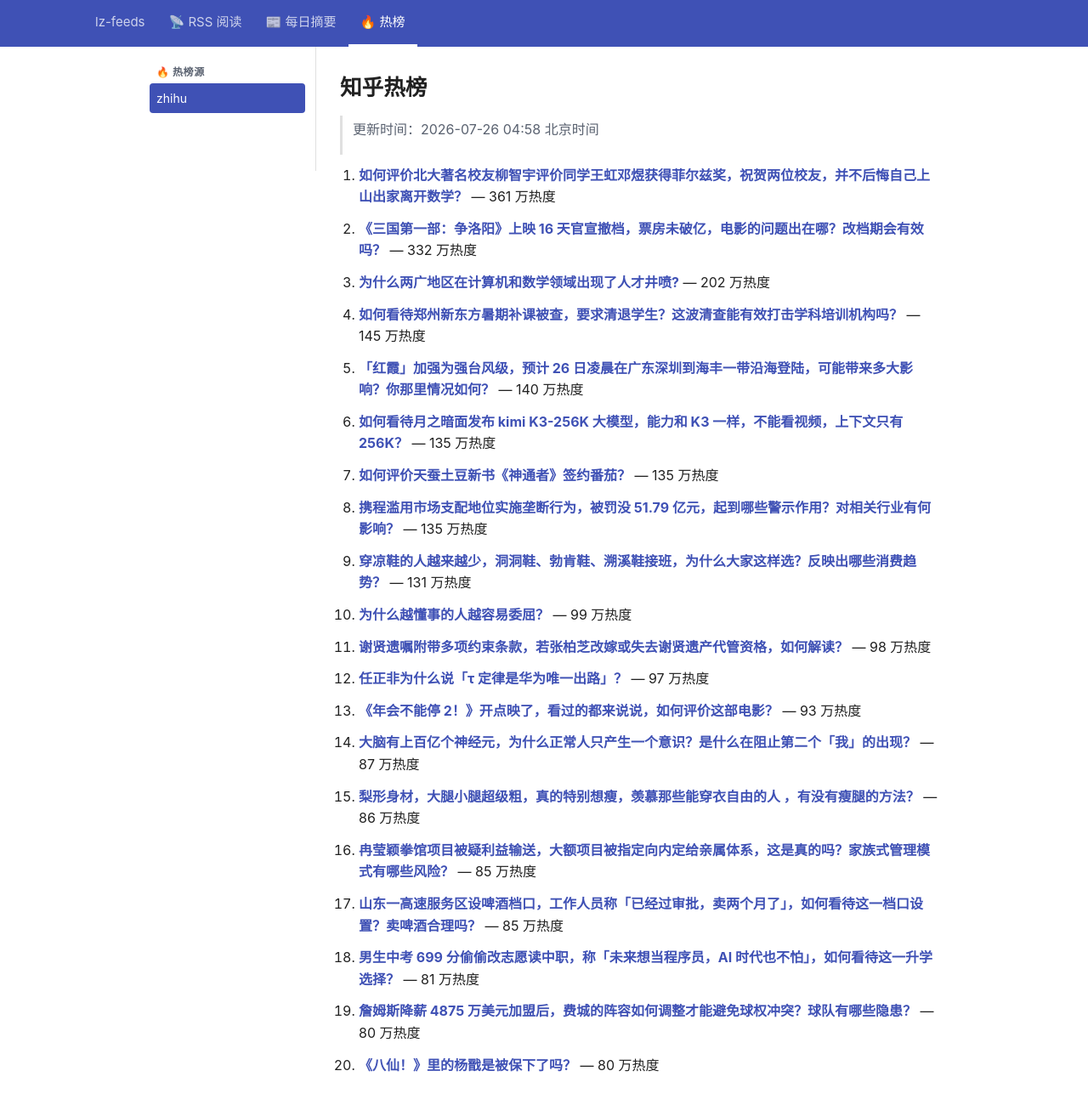
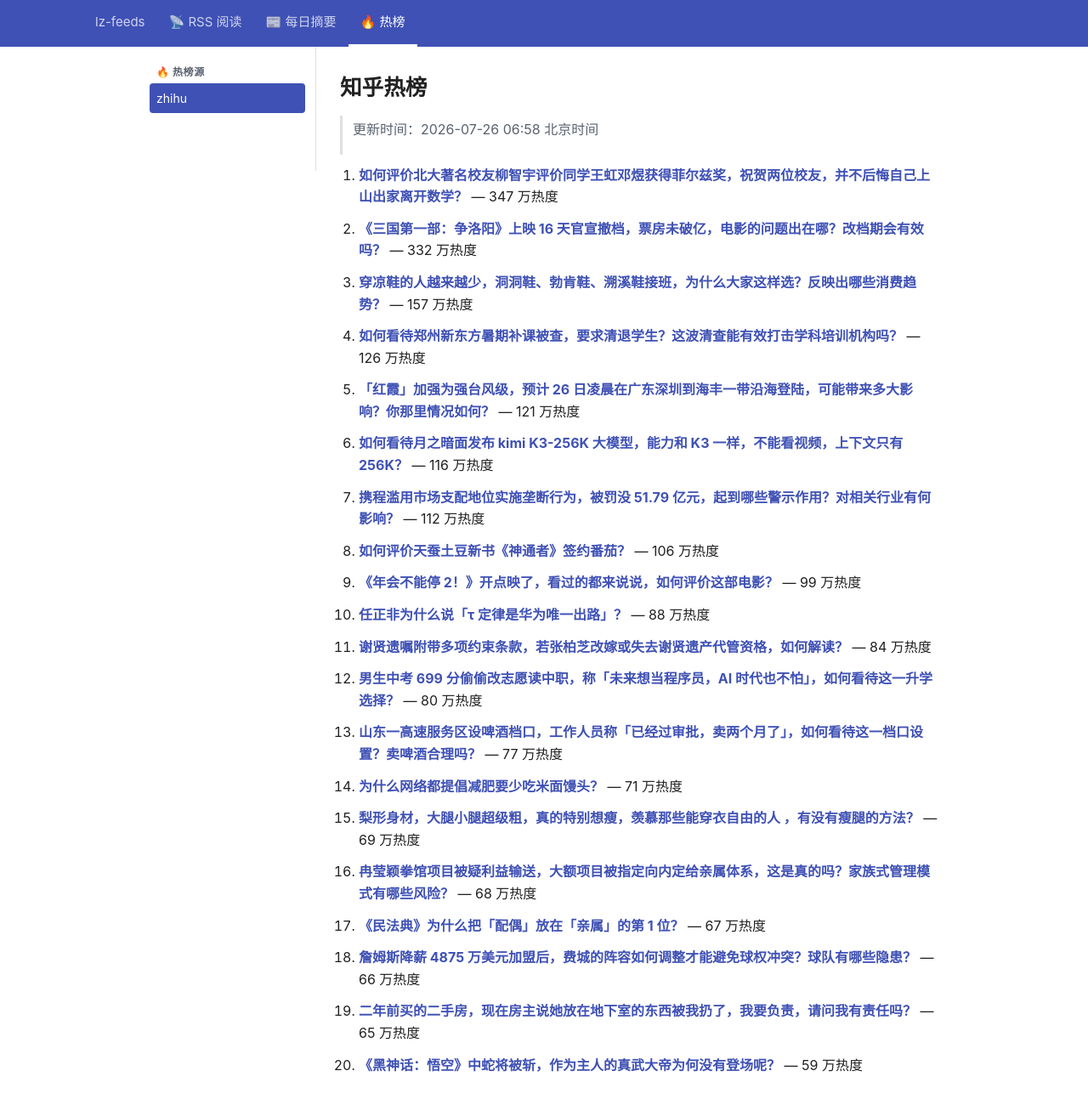
Before and after one commit to lizhang0101/lz-feeds, a Jekyll site: the page built from _hotlist/zhihu.md, in a window 1280 px wide and 1330 px high. Shown: the top 1300 px of the window at 85% size. Built offline with Jekyll 4.4.1, drawn with Linux system fonts in a browser that asks for light colours.

Commit message:
hotlist: 2026-07-25T22:58Z

```diff
--- a/_hotlist/zhihu.md
+++ b/_hotlist/zhihu.md
@@ -1,48 +1,48 @@
 ---
-updated: 2026-07-26 04:58 北京时间
+updated: 2026-07-26 06:58 北京时间
 count: 20
 ---
 
 # 知乎热榜
 
-> 更新时间：2026-07-26 04:58 北京时间
+> 更新时间：2026-07-26 06:58 北京时间
 
-1. **[如何评价北大著名校友柳智宇评价同学王虹邓煜获得菲尔兹奖，祝贺两位校友，并不后悔自己上山出家离开数学？](https://www.zhihu.com/question/2064136479643849507)** — 361 万热度
+1. **[如何评价北大著名校友柳智宇评价同学王虹邓煜获得菲尔兹奖，祝贺两位校友，并不后悔自己上山出家离开数学？](https://www.zhihu.com/question/2064136479643849507)** — 347 万热度
 
 2. **[《三国第一部：争洛阳》上映 16 天官宣撤档，票房未破亿，电影的问题出在哪？改档期会有效吗？](https://www.zhihu.com/question/2064445264405050834)** — 332 万热度
 
-3. **[为什么两广地区在计算机和数学领域出现了人才井喷?](https://www.zhihu.com/question/2063053785887514933)** — 202 万热度
+3. **[穿凉鞋的人越来越少，洞洞鞋、勃肯鞋、溯溪鞋接班，为什么大家这样选？反映出哪些消费趋势？](https://www.zhihu.com/question/2062144078456648299)** — 157 万热度
 
-4. **[如何看待郑州新东方暑期补课被查，要求清退学生？这波清查能有效打击学科培训机构吗？](https://www.zhihu.com/question/2063937818758587718)** — 145 万热度
+4. **[如何看待郑州新东方暑期补课被查，要求清退学生？这波清查能有效打击学科培训机构吗？](https://www.zhihu.com/question/2063937818758587718)** — 126 万热度
 
-5. **[「红霞」加强为强台风级，预计 26 日凌晨在广东深圳到海丰一带沿海登陆，可能带来多大影响？你那里情况如何？](https://www.zhihu.com/question/2062972309652992711)** — 140 万热度
+5. **[「红霞」加强为强台风级，预计 26 日凌晨在广东深圳到海丰一带沿海登陆，可能带来多大影响？你那里情况如何？](https://www.zhihu.com/question/2062972309652992711)** — 121 万热度
 
-6. **[如何看待月之暗面发布 kimi K3-256K 大模型，能力和 K3 一样，不能看视频，上下文只有 256K？](https://www.zhihu.com/question/2064106505993971519)** — 135 万热度
+6. **[如何看待月之暗面发布 kimi K3-256K 大模型，能力和 K3 一样，不能看视频，上下文只有 256K？](https://www.zhihu.com/question/2064106505993971519)** — 116 万热度
 
-7. **[如何评价天蚕土豆新书《神通者》签约番茄？](https://www.zhihu.com/question/2063344943125608328)** — 135 万热度
+7. **[携程滥用市场支配地位实施垄断行为，被罚没 51.79 亿元，起到哪些警示作用？对相关行业有何影响？](https://www.zhihu.com/question/2064289475916560021)** — 112 万热度
 
-8. **[携程滥用市场支配地位实施垄断行为，被罚没 51.79 亿元，起到哪些警示作用？对相关行业有何影响？](https://www.zhihu.com/question/2064289475916560021)** — 135 万热度
+8. **[如何评价天蚕土豆新书《神通者》签约番茄？](https://www.zhihu.com/question/2063344943125608328)** — 106 万热度
 
-9. **[穿凉鞋的人越来越少，洞洞鞋、勃肯鞋、溯溪鞋接班，为什么大家这样选？反映出哪些消费趋势？](https://www.zhihu.com/question/2062144078456648299)** — 131 万热度
+9. **[《年会不能停 2！》开点映了，看过的都来说说，如何评价这部电影？](https://www.zhihu.com/question/2063662105644082961)** — 99 万热度
 
-10. **[为什么越懂事的人越容易委屈？](https://www.zhihu.com/question/2061113811613005054)** — 99 万热度
+10. **[任正非为什么说「τ 定律是华为唯一出路」？](https://www.zhihu.com/question/2063930109304594992)** — 88 万热度
 
-11. **[谢贤遗嘱附带多项约束条款，若张柏芝改嫁或失去谢贤遗产代管资格，如何解读？](https://www.zhihu.com/question/2063675725551330284)** — 98 万热度
+11. **[谢贤遗嘱附带多项约束条款，若张柏芝改嫁或失去谢贤遗产代管资格，如何解读？](https://www.zhihu.com/question/2063675725551330284)** — 84 万热度
 
-12. **[任正非为什么说「τ 定律是华为唯一出路」？](https://www.zhihu.com/question/2063930109304594992)** — 97 万热度
+12. **[男生中考 699 分偷偷改志愿读中职，称「未来想当程序员，AI 时代也不怕」，如何看待这一升学选择？](https://www.zhihu.com/question/2064272326489628784)** — 80 万热度
 
-13. **[《年会不能停 2！》开点映了，看过的都来说说，如何评价这部电影？](https://www.zhihu.com/question/2063662105644082961)** — 93 万热度
+13. **[山东一高速服务区设啤酒档口，工作人员称「已经过审批，卖两个月了」，如何看待这一档口设置？卖啤酒合理吗？](https://www.zhihu.com/question/2063655728540283084)** — 77 万热度
 
-14. **[大脑有上百亿个神经元，为什么正常人只产生一个意识？是什么在阻止第二个「我」的出现？](https://www.zhihu.com/question/2038041817728410774)** — 87 万热度
+14. **[为什么网络都提倡减肥要少吃米面馒头？](https://www.zhihu.com/question/2057049665552623029)** — 71 万热度
 
-15. **[梨形身材，大腿小腿超级粗，真的特别想瘦，羡慕那些能穿衣自由的人 ，有没有瘦腿的方法？](https://www.zhihu.com/question/2014727291356349718)** — 86 万热度
+15. **[梨形身材，大腿小腿超级粗，真的特别想瘦，羡慕那些能穿衣自由的人 ，有没有瘦腿的方法？](https://www.zhihu.com/question/2014727291356349718)** — 69 万热度
 
-16. **[冉莹颖拳馆项目被疑利益输送，大额项目被指定向内定给亲属体系，这是真的吗？家族式管理模式有哪些风险？](https://www.zhihu.com/question/2063560590417728116)** — 85 万热度
+16. **[冉莹颖拳馆项目被疑利益输送，大额项目被指定向内定给亲属体系，这是真的吗？家族式管理模式有哪些风险？](https://www.zhihu.com/question/2063560590417728116)** — 68 万热度
 
-17. **[山东一高速服务区设啤酒档口，工作人员称「已经过审批，卖两个月了」，如何看待这一档口设置？卖啤酒合理吗？](https://www.zhihu.com/question/2063655728540283084)** — 85 万热度
+17. **[《民法典》为什么把「配偶」放在「亲属」的第 1 位？](https://www.zhihu.com/question/628507781)** — 67 万热度
 
-18. **[男生中考 699 分偷偷改志愿读中职，称「未来想当程序员，AI 时代也不怕」，如何看待这一升学选择？](https://www.zhihu.com/question/2064272326489628784)** — 81 万热度
+18. **[詹姆斯降薪 4875 万美元加盟后，费城的阵容如何调整才能避免球权冲突？球队有哪些隐患？](https://www.zhihu.com/question/2064281439982576241)** — 66 万热度
 
-19. **[詹姆斯降薪 4875 万美元加盟后，费城的阵容如何调整才能避免球权冲突？球队有哪些隐患？](https://www.zhihu.com/question/2064281439982576241)** — 80 万热度
+19. **[二年前买的二手房，现在房主说她放在地下室的东西被我扔了，我要负责，请问我有责任吗？](https://www.zhihu.com/question/2061446763119171236)** — 65 万热度
 
-20. **[《八仙！》里的杨戬是被保下了吗？](https://www.zhihu.com/question/2061863175075487850)** — 80 万热度
+20. **[《黑神话：悟空》中蛇将被斩，作为主人的真武大帝为何没有登场呢？](https://www.zhihu.com/question/665715747)** — 59 万热度
```
